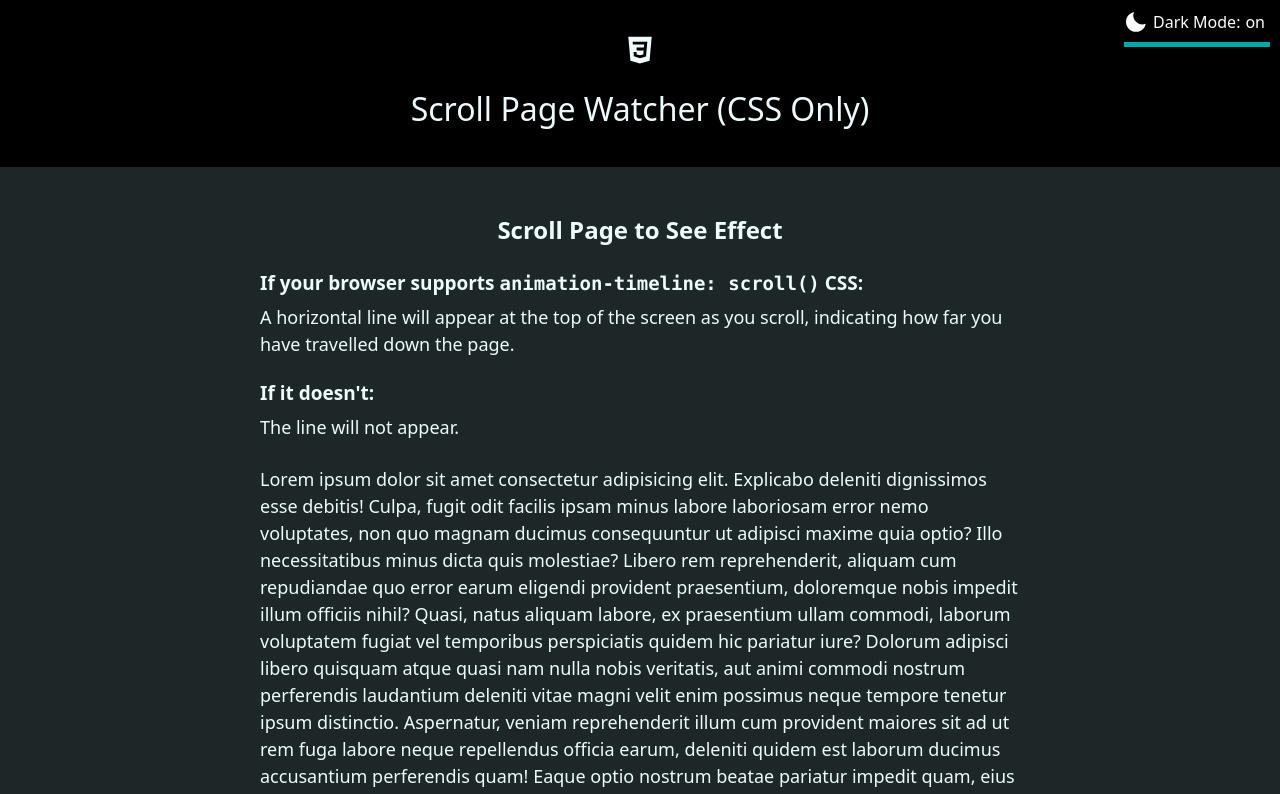
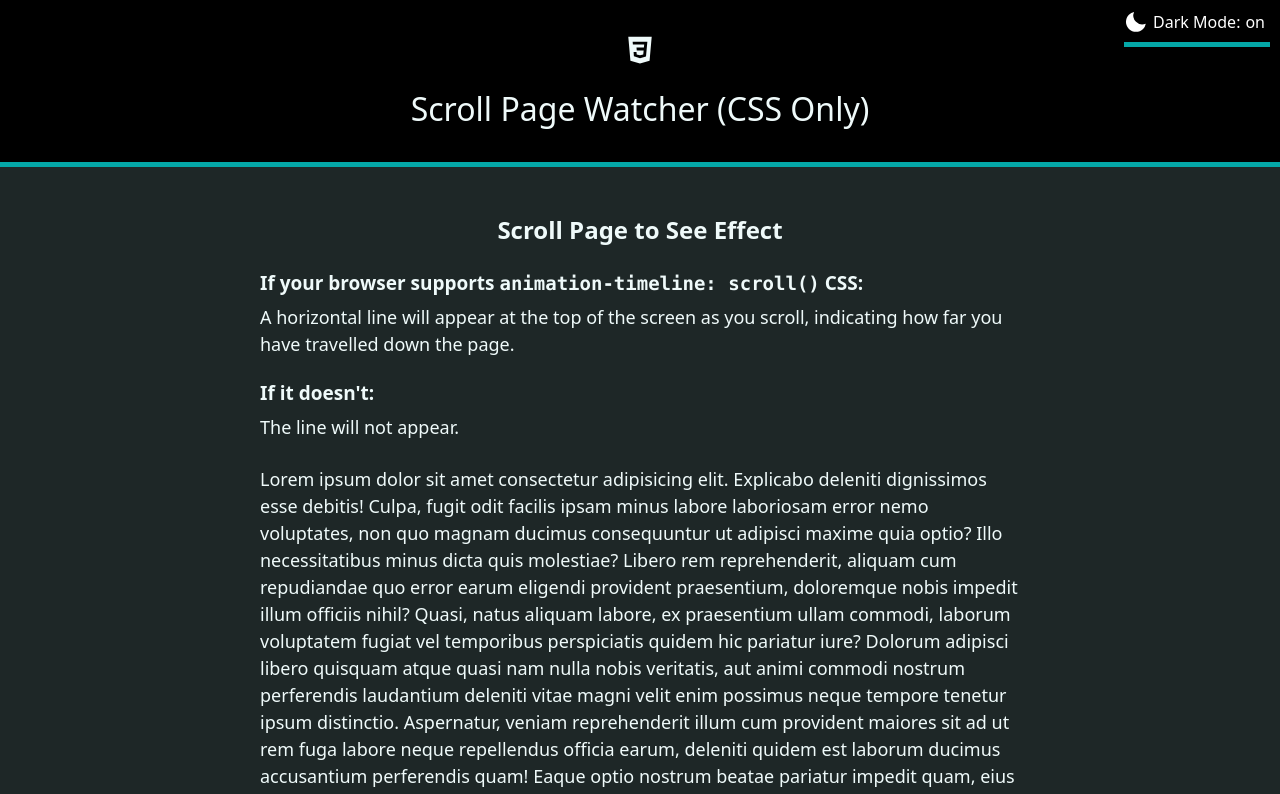
Before and after one commit to chrisnajman/scroll-page-watcher, a plain HTML site: page index.html in a window 1280 px wide. Shown: the top 794 px of the page. Drawn offline with Linux system fonts and the light colour scheme.

Commit message:
Add green  top/bottom border for both themes

```diff
--- a/css/theme.css
+++ b/css/theme.css
@@ -18,14 +18,13 @@
 
     --highlight: var(--clr-light-blue);
     --timeline: var(--clr-red-tile);
+    --header-footer-border: var(--clr-green);
 
     /* Dark theme (default) */
-
     --body-bg: var(--clr-dark);
     --body-txt: var(--clr-light-green);
     --header-footer-bg: var(--clr-darkest);
     --header-footer-txt: var(--clr-light-green);
-    --header-footer-border: var(--clr-transparent);
     --theme-icon: var(--clr-lightest);
     --theme-txt: var(--clr-lightest);
 }
@@ -35,7 +34,6 @@
     --body-txt: var(--clr-darkest);
     --header-footer-bg: var(--clr-lightest);
     --header-footer-txt: var(--clr-darkest);
-    --header-footer-border: var(--clr-green);
     --theme-icon: var(--clr-orange);
     --theme-txt: var(--clr-darkest);
 }
```
